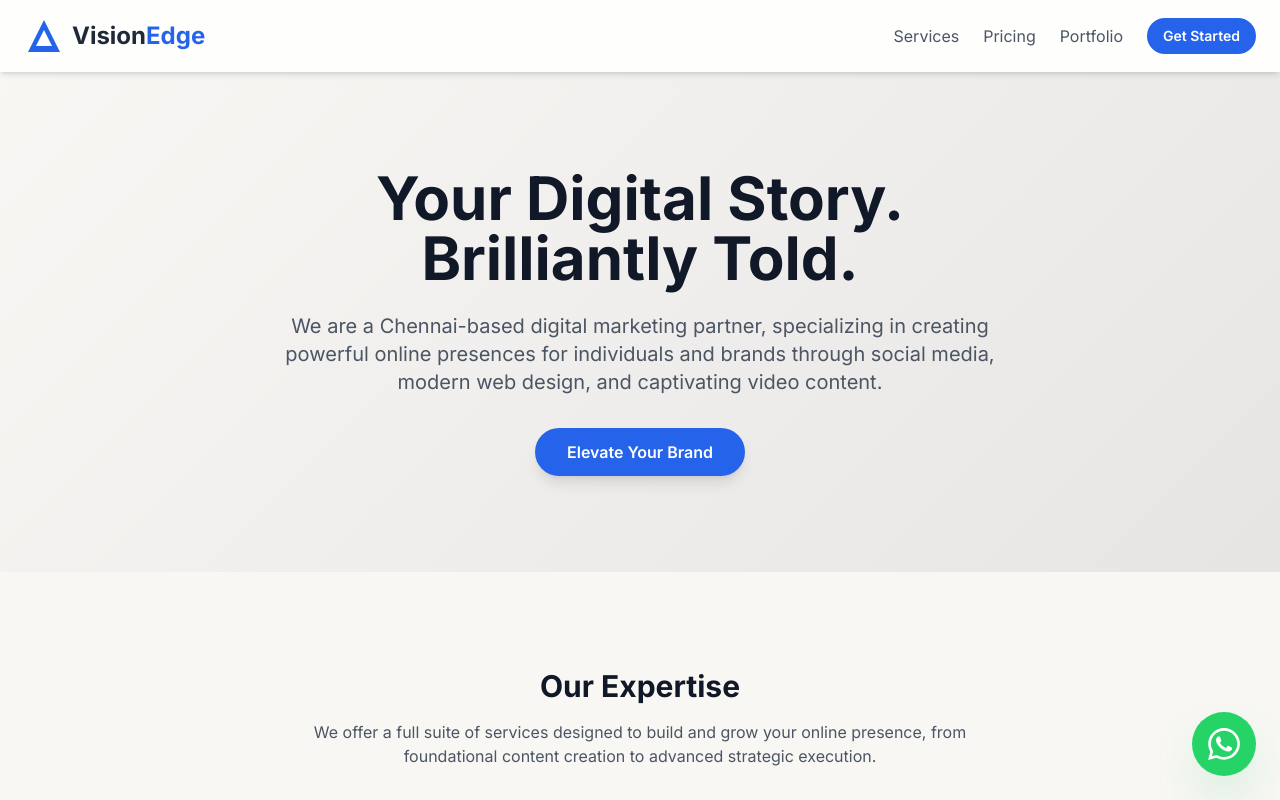
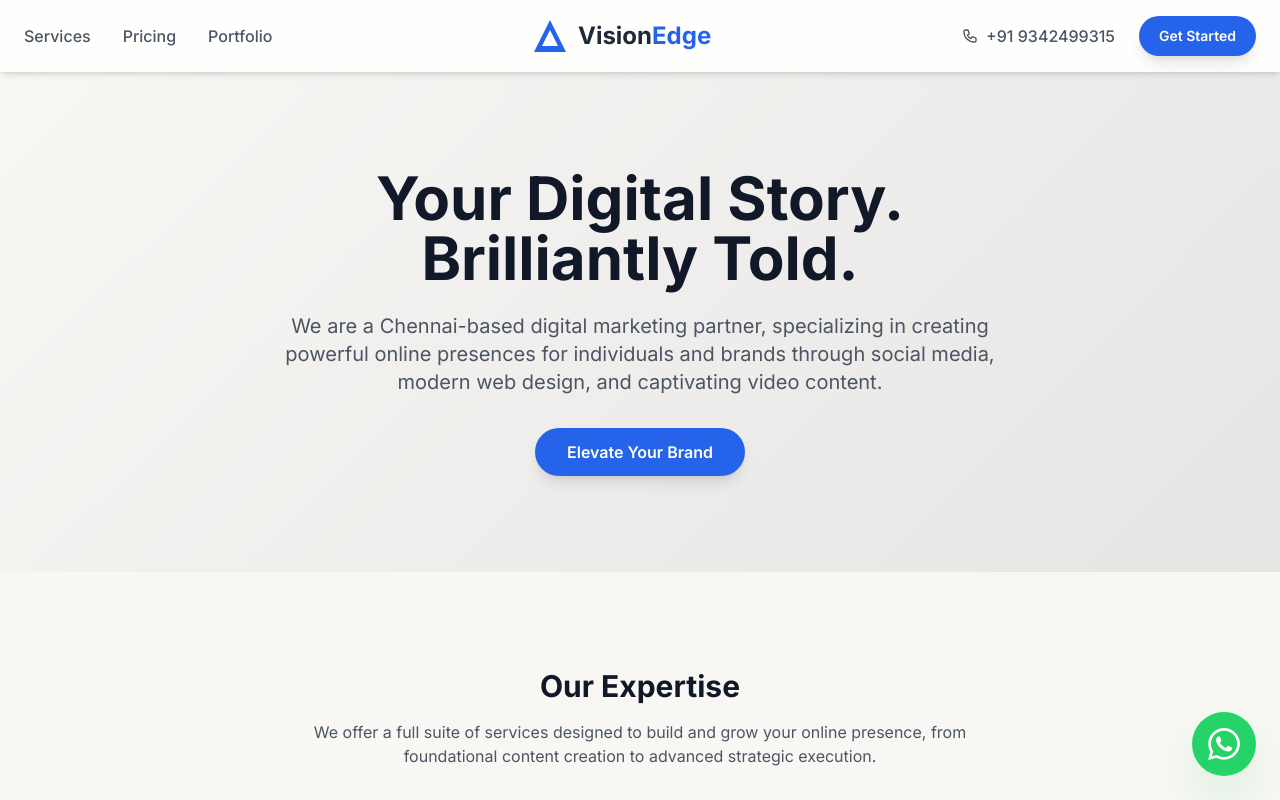
Before and after one commit to mithsel/socialpulse, a plain HTML site: page index.html in a window 1280 px wide. Shown: the top 800 px of the page. Drawn offline with nearby package versions, Linux system fonts and the light colour scheme.

Commit message:
index.html

```diff
--- a/index.html
+++ b/index.html
@@ -41,17 +41,30 @@
 
     <!-- Navigation -->
     <header class="shadow-hero sticky top-0 z-50 bg-white/80 backdrop-blur-sm">
-        <nav class="container mx-auto px-4 sm:px-6 py-4 flex justify-between items-center">
-            <a href="#" class="hidden sm:block">
-                <svg class="h-10 w-auto" viewBox="0 0 220 40" fill="none" xmlns="http://www.w3.org/2000/svg">
-                    <!-- Icon -->
-                    <path d="M20 4L4 36H36L20 4Z" fill="#2563eb"/>
-                    <path d="M20 14L12 30H28L20 14Z" fill="#ffffff"/>
-                    <!-- Text -->
-                    <text x="48" y="28" font-family="'Inter', sans-serif" font-weight="800" font-size="24" fill="#1f2937">Vision<tspan fill="#2563eb">Edge</tspan></text>
-                </svg>
-            </a>
-            <div class="flex-grow flex justify-center sm:hidden">
+        <nav class="container mx-auto px-4 sm:px-6 py-4 flex justify-between items-center relative">
+
+            <!-- Left: Navigation Links (Desktop) -->
+            <div class="hidden md:flex items-center space-x-8">
+                <a href="#services" class="text-gray-600 hover:text-blue-600 transition duration-300 font-medium">Services</a>
+                <a href="#pricing" class="text-gray-600 hover:text-blue-600 transition duration-300 font-medium">Pricing</a>
+                <a href="#portfolio" class="text-gray-600 hover:text-blue-600 transition duration-300 font-medium">Portfolio</a>
+            </div>
+
+            <!-- Center: Logo (Desktop) - Absolutely positioned -->
+            <div class="hidden md:block absolute left-1/2 top-1/2 transform -translate-x-1/2 -translate-y-1/2">
+                <a href="#">
+                    <svg class="h-10 w-auto" viewBox="0 0 220 40" fill="none" xmlns="http://www.w3.org/2000/svg">
+                        <!-- Icon -->
+                        <path d="M20 4L4 36H36L20 4Z" fill="#2563eb"/>
+                        <path d="M20 14L12 30H28L20 14Z" fill="#ffffff"/>
+                        <!-- Text -->
+                        <text x="48" y="28" font-family="'Inter', sans-serif" font-weight="800" font-size="24" fill="#1f2937">Vision<tspan fill="#2563eb">Edge</tspan></text>
+                    </svg>
+                </a>
+            </div>
+
+            <!-- Mobile Logo (Center) -->
+            <div class="flex-grow flex justify-center md:hidden">
                  <a href="#">
                     <svg class="h-10 w-auto" viewBox="0 0 220 40" fill="none" xmlns="http://www.w3.org/2000/svg">
                         <!-- Icon -->
@@ -62,19 +75,29 @@
                     </svg>
                 </a>
             </div>
-            <div class="flex items-center space-x-6 hidden sm:flex">
-                <a href="#services" class="text-gray-600 hover:text-blue-600 transition duration-300">Services</a>
-                <a href="#pricing" class="text-gray-600 hover:text-blue-600 transition duration-300">Pricing</a>
-                <a href="#portfolio" class="text-gray-600 hover:text-blue-600 transition duration-300">Portfolio</a>
-                <a href="#contact" class="px-4 py-2 bg-blue-600 text-white rounded-full hover:bg-blue-700 transition duration-300 text-sm font-semibold">Get Started</a>
+
+            <!-- Right: Contact + CTA (Desktop) -->
+            <div class="hidden md:flex items-center space-x-6">
+                <a href="tel:+919342499315" class="text-gray-600 font-medium hover:text-blue-600 transition duration-300 flex items-center gap-2">
+                    <svg xmlns="http://www.w3.org/2000/svg" class="h-4 w-4" fill="none" viewBox="0 0 24 24" stroke="currentColor">
+                      <path stroke-linecap="round" stroke-linejoin="round" stroke-width="2" d="M3 5a2 2 0 012-2h3.28a1 1 0 01.948.684l1.498 4.493a1 1 0 01-.502 1.21l-2.257 1.13a11.042 11.042 0 005.516 5.516l1.13-2.257a1 1 0 011.21-.502l4.493 1.498a1 1 0 01.684.949V19a2 2 0 01-2 2h-1C9.716 21 3 14.284 3 6V5z" />
+                    </svg>
+                    +91 9342499315
+                </a>
+                <a href="#contact" class="px-5 py-2.5 bg-blue-600 text-white rounded-full hover:bg-blue-700 transition duration-300 text-sm font-semibold shadow-lg hover:shadow-blue-500/30">Get Started</a>
             </div>
-            <button id="mobile-menu-btn" class="sm:hidden text-gray-600 hover:text-blue-600 text-2xl focus:outline-none">&#9776;</button>
+
+            <!-- Mobile Menu Button -->
+            <button id="mobile-menu-btn" class="md:hidden text-gray-600 hover:text-blue-600 text-2xl focus:outline-none">&#9776;</button>
         </nav>
-        <div id="mobile-menu" class="mobile-menu hidden w-full bg-white sm:hidden shadow-md">
-            <a href="#services" class="block py-4 px-6 text-center text-gray-700 hover:bg-gray-100 transition duration-300">Services</a>
-            <a href="#pricing" class="block py-4 px-6 text-center text-gray-700 hover:bg-gray-100 transition duration-300">Pricing</a>
-            <a href="#portfolio" class="block py-4 px-6 text-center text-gray-700 hover:bg-gray-100 transition duration-300">Portfolio</a>
-            <a href="#contact" class="block py-4 px-6 text-center text-gray-700 hover:bg-gray-100 transition duration-300">Get Started</a>
+
+        <!-- Mobile Dropdown -->
+        <div id="mobile-menu" class="mobile-menu hidden w-full bg-white md:hidden shadow-md border-t border-gray-100">
+            <a href="#services" class="block py-4 px-6 text-center text-gray-700 hover:bg-gray-50 transition duration-300 border-b border-gray-50">Services</a>
+            <a href="#pricing" class="block py-4 px-6 text-center text-gray-700 hover:bg-gray-50 transition duration-300 border-b border-gray-50">Pricing</a>
+            <a href="#portfolio" class="block py-4 px-6 text-center text-gray-700 hover:bg-gray-50 transition duration-300 border-b border-gray-50">Portfolio</a>
+            <a href="tel:+919342499315" class="block py-4 px-6 text-center text-blue-600 font-medium hover:bg-gray-50 transition duration-300 border-b border-gray-50">+91 9342499315</a>
+            <a href="#contact" class="block py-4 px-6 text-center text-gray-700 hover:bg-gray-50 transition duration-300 font-semibold">Get Started</a>
         </div>
     </header>
 
@@ -285,7 +308,7 @@
     </div>
 
     <!-- WhatsApp Chat Button -->
-    <a href="https://wa.me/919876543210" target="_blank" rel="noopener noreferrer" class="fixed bottom-6 right-6 z-50 bg-[#25D366] text-white p-4 rounded-full shadow-2xl hover:bg-[#20bd5a] hover:scale-110 transition-all duration-300 flex items-center justify-center group shadow-green-500/30" aria-label="Chat on WhatsApp">
+    <a href="https://wa.me/919342499315" target="_blank" rel="noopener noreferrer" class="fixed bottom-6 right-6 z-50 bg-[#25D366] text-white p-4 rounded-full shadow-2xl hover:bg-[#20bd5a] hover:scale-110 transition-all duration-300 flex items-center justify-center group shadow-green-500/30" aria-label="Chat on WhatsApp">
         <svg xmlns="http://www.w3.org/2000/svg" class="h-8 w-8 fill-current" viewBox="0 0 24 24">
             <path d="M.057 24l1.687-6.163c-1.041-1.804-1.588-3.849-1.587-5.946.003-6.556 5.338-11.891 11.893-11.891 3.181.001 6.167 1.24 8.413 3.488 2.245 2.248 3.481 5.236 3.48 8.414-.003 6.557-5.338 11.892-11.893 11.892-1.99-.001-3.951-.5-5.688-1.448l-6.305 1.654zm6.597-3.807c1.676.995 3.276 1.591 5.392 1.592 5.448 0 9.886-4.434 9.889-9.885.002-5.462-4.415-9.89-9.881-9.892-5.452 0-9.887 4.434-9.889 9.884-.001 2.225.651 3.891 1.746 5.634l-.999 3.648 3.742-.981zm11.387-5.464c-.074-.124-.272-.198-.57-.347-.297-.149-1.758-.868-2.031-.967-.272-.099-.47-.149-.669.149-.198.297-.768.967-.941 1.165-.173.198-.347.223-.644.074-.297-.149-1.255-.462-2.39-1.475-.883-.788-1.48-1.761-1.653-2.059-.173-.297-.018-.458.13-.606.134-.133.297-.347.446-.521.151-.172.2-.296.3-.495.099-.198.05-.372-.025-.521-.075-.148-.669-1.611-.916-2.206-.242-.579-.487-.501-.669-.51l-.57-.01c-.198 0-.52.074-.792.372-.272.297-1.04 1.017-1.04 2.479 0 1.462 1.065 2.875 1.213 3.074.149.198 2.095 3.2 5.076 4.487.709.306 1.263.489 1.694.626.712.226 1.36.194 1.872.118.571-.085 1.758-.719 2.006-1.413.248-.695.248-1.29.173-1.414z"/>
         </svg>
```
